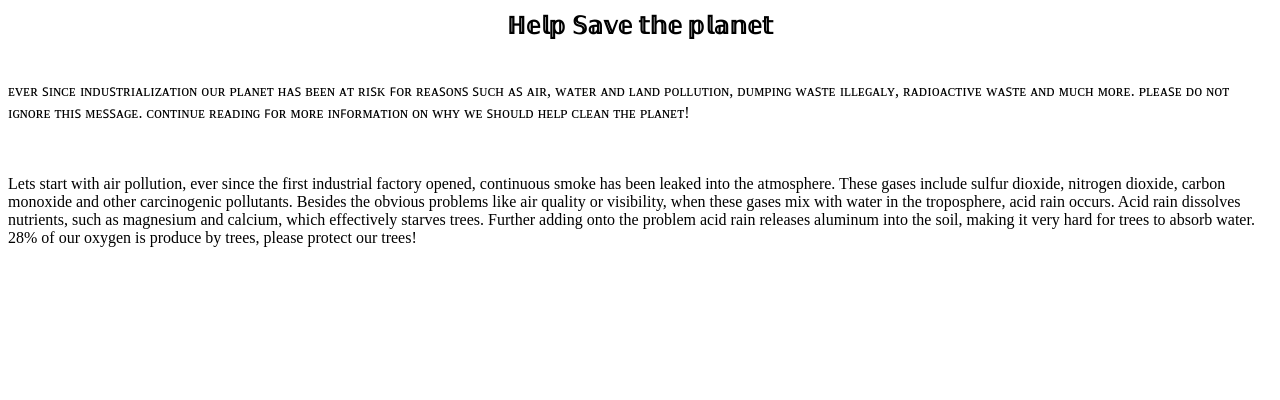
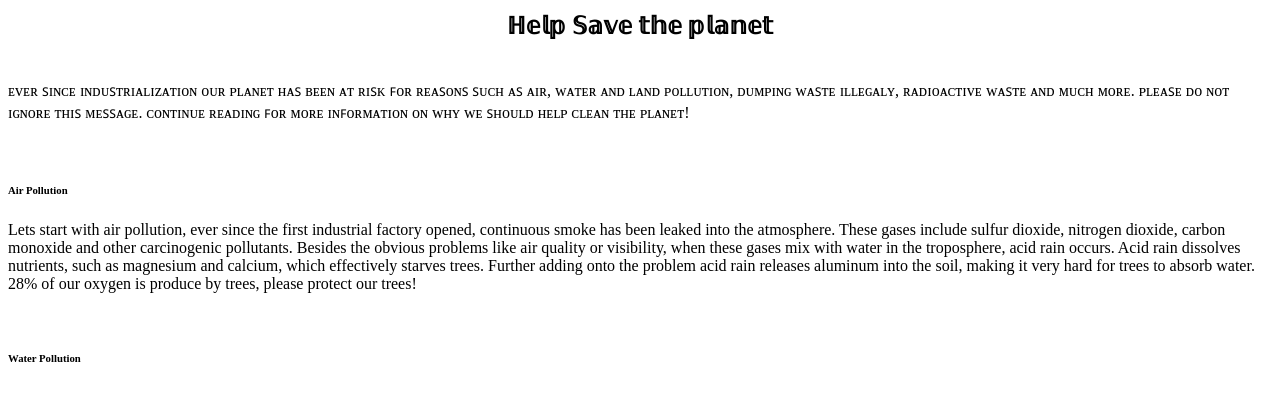
Before and after one commit to ryanrvss/Assignment-0, a plain HTML site: page index.html in a window 1280 px wide. Drawn offline with Linux system fonts and the light colour scheme.

Commit message:
Update index.html

```diff
--- a/index.html
+++ b/index.html
@@ -5,5 +5,8 @@
 <br>
 <br>
 <br>
+  <h6>Air Pollution</h6>
 <margin: 100px;> <p>Lets start with air pollution, ever since the first industrial factory opened, continuous smoke has been leaked into the atmosphere. These gases include sulfur dioxide, nitrogen dioxide, carbon monoxide and other carcinogenic pollutants. Besides the obvious problems like air quality or visibility, when these gases mix with water in the troposphere, acid rain occurs. Acid rain dissolves nutrients, such as magnesium and calcium, which effectively starves trees. Further adding onto the problem acid rain releases aluminum into the soil, making it very hard for trees to absorb water. 28% of our oxygen is produce by trees, please protect our trees!  </p> <margin>
 <body>
+  <br>
+  <h6>Water Pollution</h6>
```
